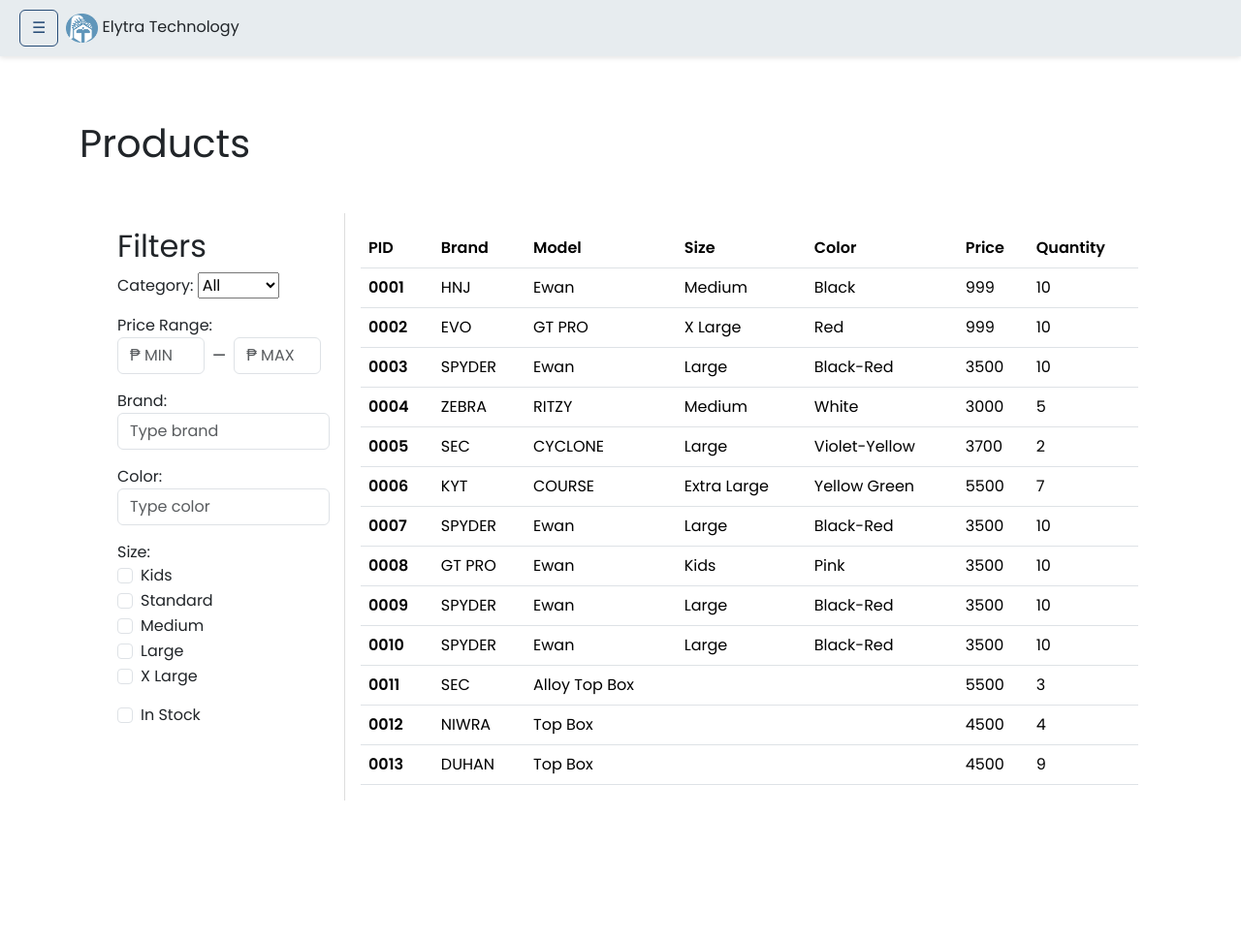
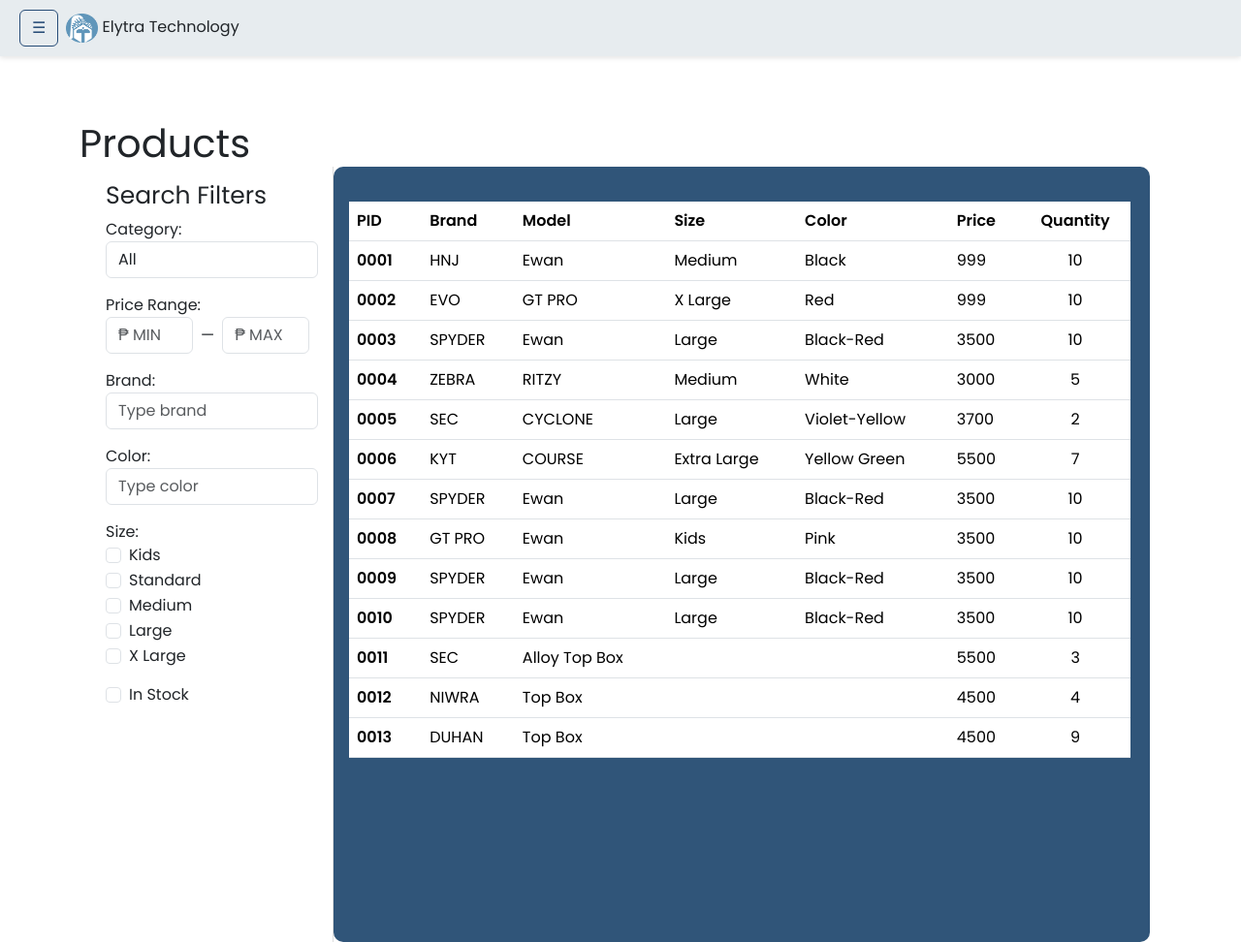
Before and after one commit to jc-pogi/chano, a Django app: page /products/ in a window 1280 px wide. Shown: the whole page at 97% size. Before the commit the page ends 826 px from the top, so only its background shows below. Run offline with Django 5.2, Linux system fonts and the light colour scheme.

Commit message:
product & productTable
-put the filter and table in containers

productTable
-centered the quantiy

things to do:
put icon beside Search Filter

```diff
--- a/etms_portal/etms_app/templates/index.html
+++ b/etms_portal/etms_app/templates/index.html
@@ -9,6 +9,7 @@
     <link href="https://fonts.googleapis.com/css2?family=Poppins:wght@400;600&display=swap" rel="stylesheet">
     <link rel="stylesheet" type="text/css" href="{% static 'design.css' %}">
     <link rel="stylesheet" href="https://cdn.jsdelivr.net/npm/bootstrap-icons/font/bootstrap-icons.css">
+
 
     <style>
       body {
--- a/etms_portal/etms_app/templates/productTable.html
+++ b/etms_portal/etms_app/templates/productTable.html
@@ -7,7 +7,7 @@
             <th scope="col">Size</th>
             <th scope="col">Color</th>
             <th scope="col">Price</th>
-            <th scope="col">Quantity</th>
+            <th class="text-center" scope="col">Quantity</th>
         </tr>
     </thead>
     <tbody>
@@ -18,7 +18,7 @@
             <td>Medium</td>
             <td>Black</td>
             <td>999</td>
-            <td>10</td>
+            <td class="text-center">10</td>
         </tr>
         <tr data-type="Helmet" data-price="999" data-brand="EVO" data-color="Red" data-size="X Large" data-in-stock="true">
             <th scope="row">0002</th>
@@ -27,7 +27,7 @@
             <td>X Large</td>
             <td>Red</td>
             <td>999</td>
-            <td>10</td>
+            <td class="text-center">10</td>
         </tr>
         <tr data-type="Helmet" data-price="3500" data-brand="SPYDER" data-color="Black-Red" data-size="Large" data-in-stock="false">
             <th scope="row">0003</th>
@@ -36,7 +36,7 @@
             <td>Large</td>
             <td>Black-Red</td>
             <td>3500</td>
-            <td>10</td>
+            <td class="text-center">10</td>
         </tr>
         <tr data-type="Helmet" data-price="3000" data-brand="ZEBRA" data-color="White" data-size="Medium" data-in-stock="true">
             <th scope="row">0004</th>
@@ -45,7 +45,7 @@
             <td>Medium</td>
             <td>White</td>
             <td>3000</td>
-            <td>5</td>
+            <td class="text-center">5</td>
         </tr>
         <tr data-type="Helmet" data-price="3700" data-brand="SEC" data-color="Violet-Yellow" data-size="Large" data-in-stock="true">
             <th scope="row">0005</th>
@@ -54,7 +54,7 @@
             <td>Large</td>
             <td>Violet-Yellow</td>
             <td>3700</td>
-            <td>2</td>
+            <td class="text-center">2</td>
         </tr>
         <tr data-type="Helmet" data-price="5500" data-brand="KYT" data-color="Yellow Green" data-size="Extra Large" data-in-stock="true">
             <th scope="row">0006</th>
@@ -63,7 +63,7 @@
             <td>Extra Large</td>
             <td>Yellow Green</td>
             <td>5500</td>
-            <td>7</td>
+            <td class="text-center">7</td>
         </tr>
         <tr data-type="Helmet" data-price="3500" data-brand="SPYDER" data-color="Black-Red" data-size="Large" data-in-stock="false">
             <th scope="row">0007</th>
@@ -72,16 +72,16 @@
             <td>Large</td>
             <td>Black-Red</td>
             <td>3500</td>
-            <td>10</td>
+            <td class="text-center">10</td>
         </tr>
-        <tr data-type="Helmet" data-price="3500" data-brand="SPYDER" data-color="Pink" data-size="Kids" data-in-stock="true">
+        <tr data-type="Helmet" data-price="3500" data-brand="GT PRO" data-color="Pink" data-size="Kids" data-in-stock="true">
             <th scope="row">0008</th>
             <td>GT PRO</td>
             <td>Ewan</td>
             <td>Kids</td>
             <td>Pink</td>
             <td>3500</td>
-            <td>10</td>
+            <td class="text-center">10</td>
         </tr>
         <tr data-type="Helmet" data-price="3500" data-brand="SPYDER" data-color="Black-Red" data-size="Large" data-in-stock="false">
             <th scope="row">0009</th>
@@ -90,7 +90,7 @@
             <td>Large</td>
             <td>Black-Red</td>
             <td>3500</td>
-            <td>10</td>
+            <td class="text-center">10</td>
         </tr>
         <tr data-type="Helmet" data-price="3500" data-brand="SPYDER" data-color="Black-Red" data-size="Large" data-in-stock="false">
             <th scope="row">0010</th>
@@ -99,7 +99,7 @@
             <td>Large</td>
             <td>Black-Red</td>
             <td>3500</td>
-            <td>10</td>
+            <td class="text-center">10</td>
         </tr>
         <tr data-type="Top Box" data-price="5500" data-brand="SEC" data-color="" data-size="" data-in-stock="true">
             <th scope="row">0011</th>
@@ -108,7 +108,7 @@
             <td></td>
             <td></td>
             <td>5500</td>
-            <td>3</td>
+            <td class="text-center">3</td>
         </tr>
         <tr data-type="Top Box" data-price="4500" data-brand="NIWRA" data-color="" data-size="" data-in-stock="true">
             <th scope="row">0012</th>
@@ -117,7 +117,7 @@
             <td></td>
             <td></td>
             <td>4500</td>
-            <td>4</td>
+            <td class="text-center">4</td>
         </tr>
         <tr data-type="Top Box" data-price="4500" data-brand="DUHAN" data-color="" data-size="" data-in-stock="true">
             <th scope="row">0013</th>
@@ -126,7 +126,7 @@
             <td></td>
             <td></td>
             <td>4500</td>
-            <td>9</td>
+            <td class="text-center">9</td>
         </tr>
     </tbody>
 </table>
--- a/etms_portal/etms_app/templates/products.html
+++ b/etms_portal/etms_app/templates/products.html
@@ -4,19 +4,19 @@
 
 {% block main_contents %}
 <div class="container my-4">
-    <div class="d-flex justify-content-between align-items-center mb-3">
+    <div class="d-flex justify-content-between align-items-center">
         <h1 class="m-0">Products</h1>
     </div>
-<div class="container my-4 d-flex">
-    <!-- Sidebar Filter -->
-    <div class="container my-4 d-flex">
-        <!-- Sidebar Filter -->
-        <div class="filter-sidebar" style="width: 250px; padding: 15px; border-right: 1px solid #ddd;">
-            <h2>Filters</h2>
 
+    <div class="container my-0 d-flex">
+        <!-- Sidebar Filter (Separate Container) -->
+        <div class="filter-container" style="width: 250px; padding: 15px; border-right: 1px solid #ddd; min-height: 100vh;">
+            <h2 style="font-size: 25px; ">
+                <!--I will put icon here-->  Search Filters
+            </h2>
             <div class="mb-3">
                 <label for="category">Category:</label>
-                <select id="category" onchange="applyFilters()">
+                <select id="category" class="form-control" onchange="applyFilters()">
                     <option value="">All</option>
                     <option value="helmet">Helmet</option>
                     <option value="top box">Top Box</option>
@@ -79,12 +79,15 @@
             </div>
         </div>
 
-        <!-- Product Table -->
-        <div class="product-table flex-grow-1 ps-3">
+        <!-- Product Table (Separate Container) -->
+        <div class="product-container flex-grow-1 ps-3" style="background-color: #305579; padding: 20px; border-radius: 10px;">
             {% include "productTable.html" with table_id="productTable" %}
         </div>
     </div>
 </div>
+
+
+
 <script>
     function applyFilters() {
     let minPriceInput = document.getElementById("minPrice").value.trim();
```
